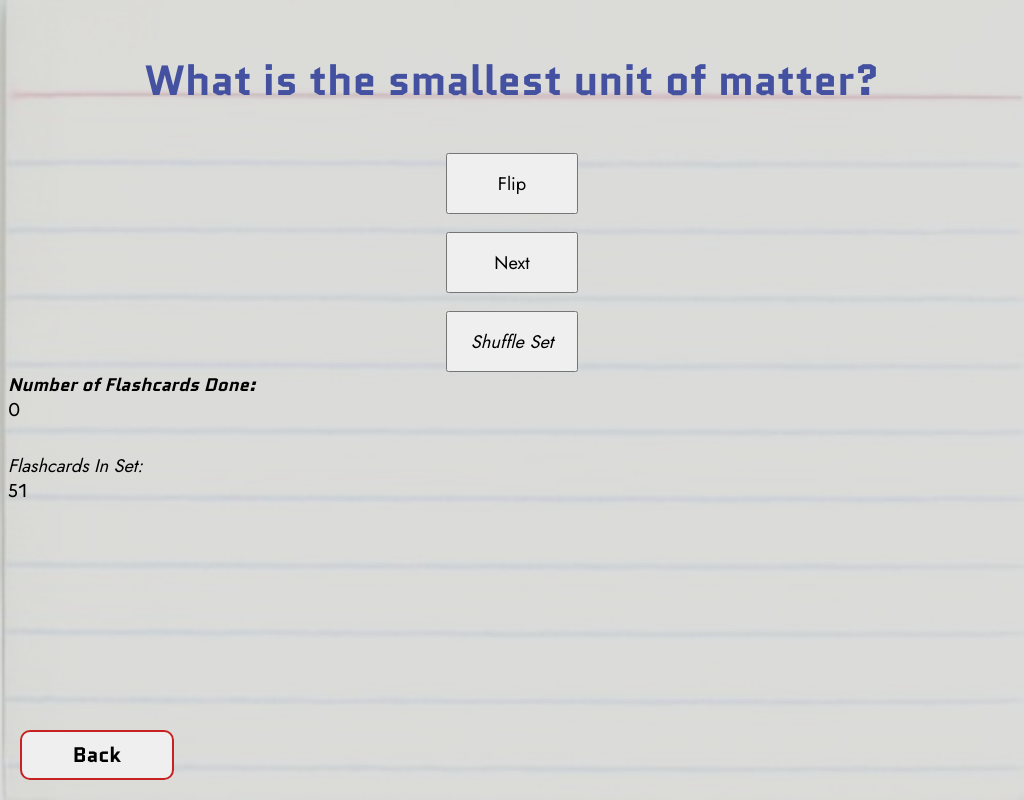
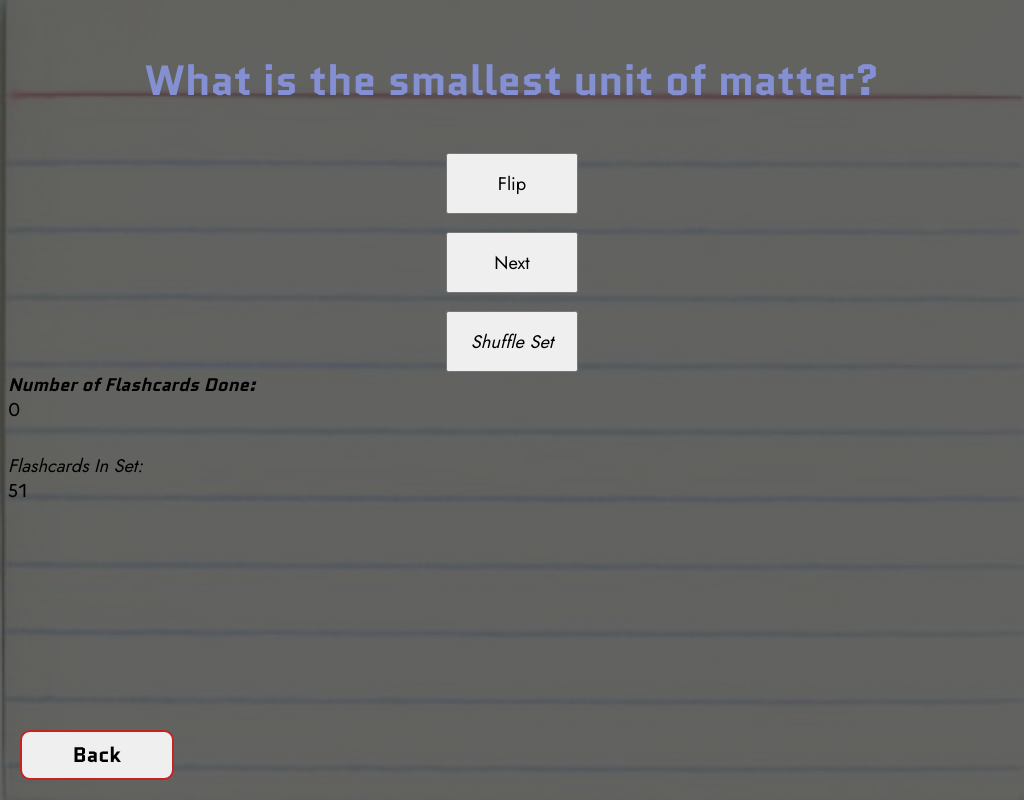
Before and after one commit to Blorg132/Acids-And-Basics-Alpha, an Electron app: page renderer/flashcards/flashcards.html in a window 1024 px wide. Drawn offline with Linux system fonts and the light colour scheme.

Commit message:
made flashcards background look better

```diff
--- a/main.js
+++ b/main.js
@@ -26,7 +26,8 @@ app.whenReady().then(() => {
     audioWindow = new BrowserWindow({
         show: false,
         webPreferences: {
-          nodeIntegration: true
+          nodeIntegration: true,
+          contextIsolation: false
         }
     });
 
--- a/renderer/flashcards/flashcards.html
+++ b/renderer/flashcards/flashcards.html
@@ -53,7 +53,7 @@
 
         p {
             font-family: Quantico;
-            color: rgb(68, 81, 160);
+            color: rgb(133, 144, 211);
             background-blend-mode: difference;
             font-size: 35px;
             font-size: calc(2em + 1vw);
@@ -62,7 +62,7 @@
 </head>
 
 
-<body style="background-color: rgb(211, 211, 211)">
+<body style="background-color: rgb(59, 59, 59)">
 
     <div class="background"></div>
     <div style="display: flex; flex-direction: column; align-items: center; position: center;">
```
